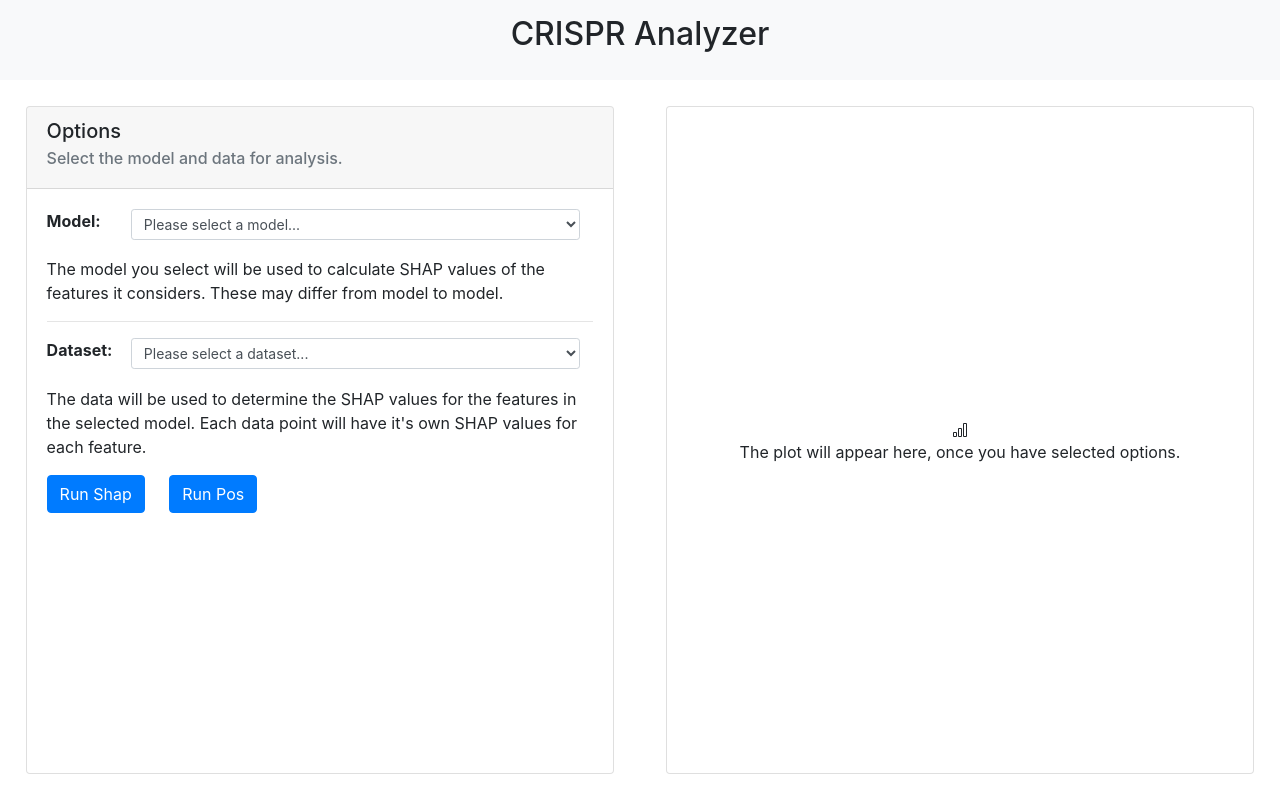
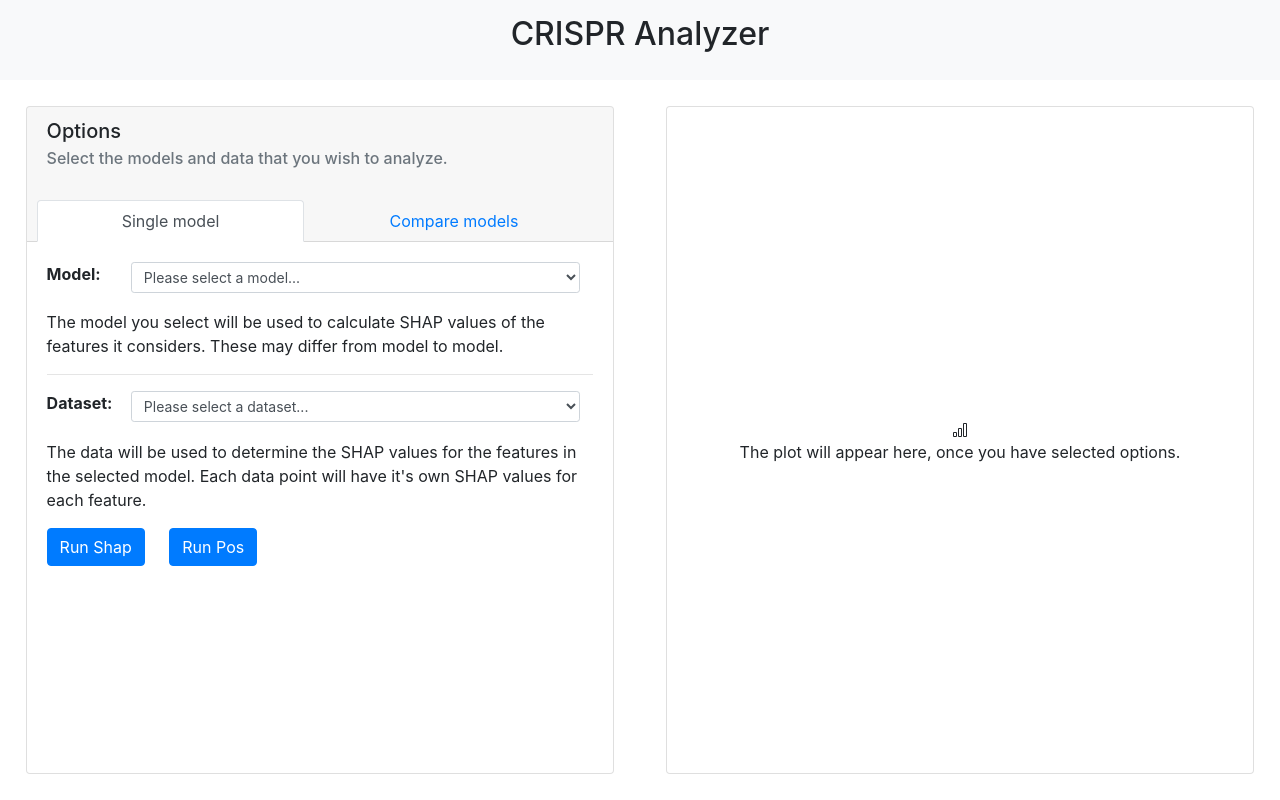
Before and after one commit to avaspataru/CRISPR-Analyzer, a React (Create React App) app in the folder webapp/: page / in a window 1280 px wide. Built offline with nearby package versions, Linux system fonts and the light colour scheme.

Commit message:
added compare skeleton

```diff
--- a/webapp/src/App.js
+++ b/webapp/src/App.js
@@ -1,6 +1,6 @@
 import React, { useState } from 'react';
 import Button from 'react-bootstrap/Button';
-import Navbar from 'react-bootstrap/Navbar';
+import Nav from 'react-bootstrap/Nav';
 import Card from 'react-bootstrap/Card';
 import Spinner from 'react-bootstrap/Spinner';
 import Alert from 'react-bootstrap/Alert';
@@ -11,6 +11,8 @@ var tools = require('./tools.json');
 var datasets = require('./datasets.json');
 
 function App() {
+
+  const [analysisMode,setAnalysisMode] = useState(0); //0 = single tool, 1 = compare
 
   const [selectedTool, setSelectedTool] = useState({});
   const [hasSelectedTool, setHasSelectedTool] = useState(false);
@@ -24,6 +26,8 @@ function App() {
 
   const [errorMessage, setErrorMessage] = useState('');
   const [hasError, setHasError] = useState(false);
+
+  const [selectedComparisonTools, setSelectedComparisonTools] = useState([]);
 
   const getPosPlot = (tool,data) => {
     if(!hasSelectedTool){
@@ -47,6 +51,10 @@ function App() {
               setErrorMessage("Something went wrong.");
             })
     }
+  }
+
+  const addTool = (pos) => {
+      setSelectedComparisonTools(selectedComparisonTools.concat(pos));
   }
 
   const getShapPlot = (tool,data) => {
@@ -108,13 +116,23 @@ function App() {
 
             <Card.Header>
               <Card.Title>Options</Card.Title>
-              <Card.Subtitle className="mb-2 text-muted">Select the model and data for analysis.</Card.Subtitle>
+              <Card.Subtitle className="mb-2 text-muted">Select the models and data that you wish to analyze.</Card.Subtitle>
+              <br></br>
+              <Nav fill variant="tabs" defaultActiveKey="/">
+                <Nav.Item>
+                  <Nav.Link href="/" onClick={() => setAnalysisMode(0)}>Single model</Nav.Link>
+                </Nav.Item>
+                <Nav.Item>
+                  <Nav.Link eventKey="link-1" onClick={() =>setAnalysisMode(1)}>Compare models</Nav.Link>
+                </Nav.Item>
+              </Nav>
             </Card.Header>
 
             <Card.Body>
-              <Card.Text>
 
-
+                {(!analysisMode)
+                ?<div>
+                <Card.Text>
                 <div class="form-group row">
                   <label><p className="ava-bold"> Model: </p> </label>
                   <div className="ava-select-cont">
@@ -178,16 +196,40 @@ function App() {
                     </div>
                   : <div></div>
                 }
+                </Card.Text>
+                <Card.Link style={{ bottom:'0px' }} href="#">
+                  <Button variant="primary" onClick={() => getShapPlot(selectedTool, selectedData)} >Run Shap</Button>{' '}
+                </Card.Link>
 
-              </Card.Text>
+                <Card.Link style={{ bottom:'0px' }} href="#">
+                  <Button variant="primary" onClick={() => getPosPlot(selectedTool, selectedData)} >Run Pos</Button>{' '}
+                </Card.Link>
 
-              <Card.Link style={{ bottom:'0px' }} href="#">
-                <Button variant="primary" onClick={() => getShapPlot(selectedTool, selectedData)} >Run Shap</Button>{' '}
-              </Card.Link>
+                </div>
+                :
+                <div>
+                  <p>This tool allows you to inspect the preferences of different models for the positional features across the guide. You can select as many models as you want, but with more than three it generally looks messy. </p>
 
-              <Card.Link style={{ bottom:'0px' }} href="#">
-                <Button variant="primary" onClick={() => getPosPlot(selectedTool, selectedData)} >Run Pos</Button>{' '}
-              </Card.Link>
+                  <hr />
+
+                  {selectedComparisonTools.map( (tool,index) =><div> <p className="ava-bold">Model #{index}: </p><p className="ava-in">{tools[tool].name}</p></div>)}
+
+                    <p className="ava-label-in">Add </p><div className="ava-select-cont">
+                      <select class="form-control form-control-sm" value={-1} onChange={(e) => addTool(e.target.value)}>
+                        <option value={-1}>Select a model...</option>
+                        {
+                          tools.map((tool,index) => <option value={index}>{tool.name}</option>)
+                        }
+                      </select>
+                    </div>
+
+                    <hr />
+                    <p className="ava-bold">Datasets:</p>
+
+
+                </div>
+                }
+
 
             </Card.Body>
           </Card>
--- a/webapp/src/index.css
+++ b/webapp/src/index.css
@@ -64,6 +64,12 @@ code {
   display:inline;
 }
 
+.ava-label-in{
+  margin-top: 3%;
+  margin-bottom: 0;
+  display:inline;
+}
+
 
 .ava-header{
   display:inline!important;
@@ -111,6 +117,10 @@ label{
   flex: 0 0 0;
 }
 
+.ava-in{
+  display:inline-block;
+}
+
 .ava-center{
   margin-left:auto;
   margin-right:auto;
```
